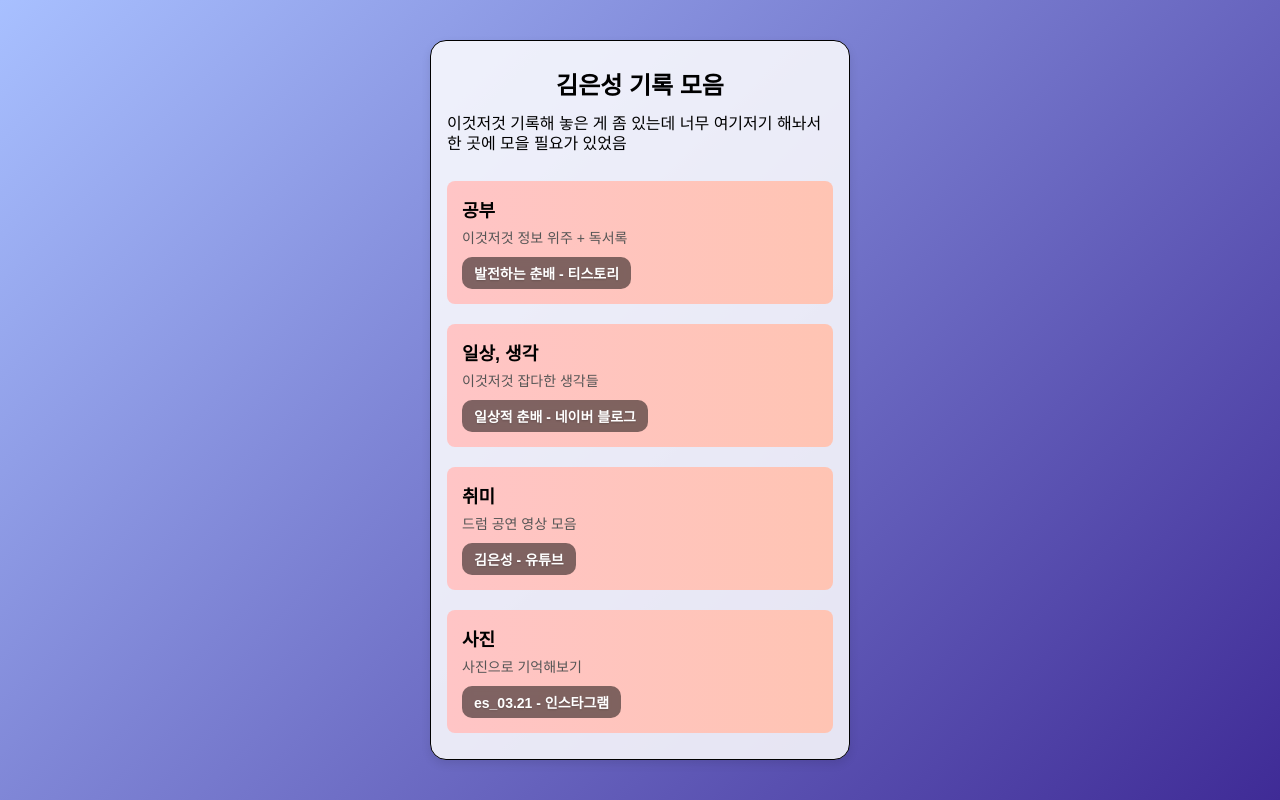
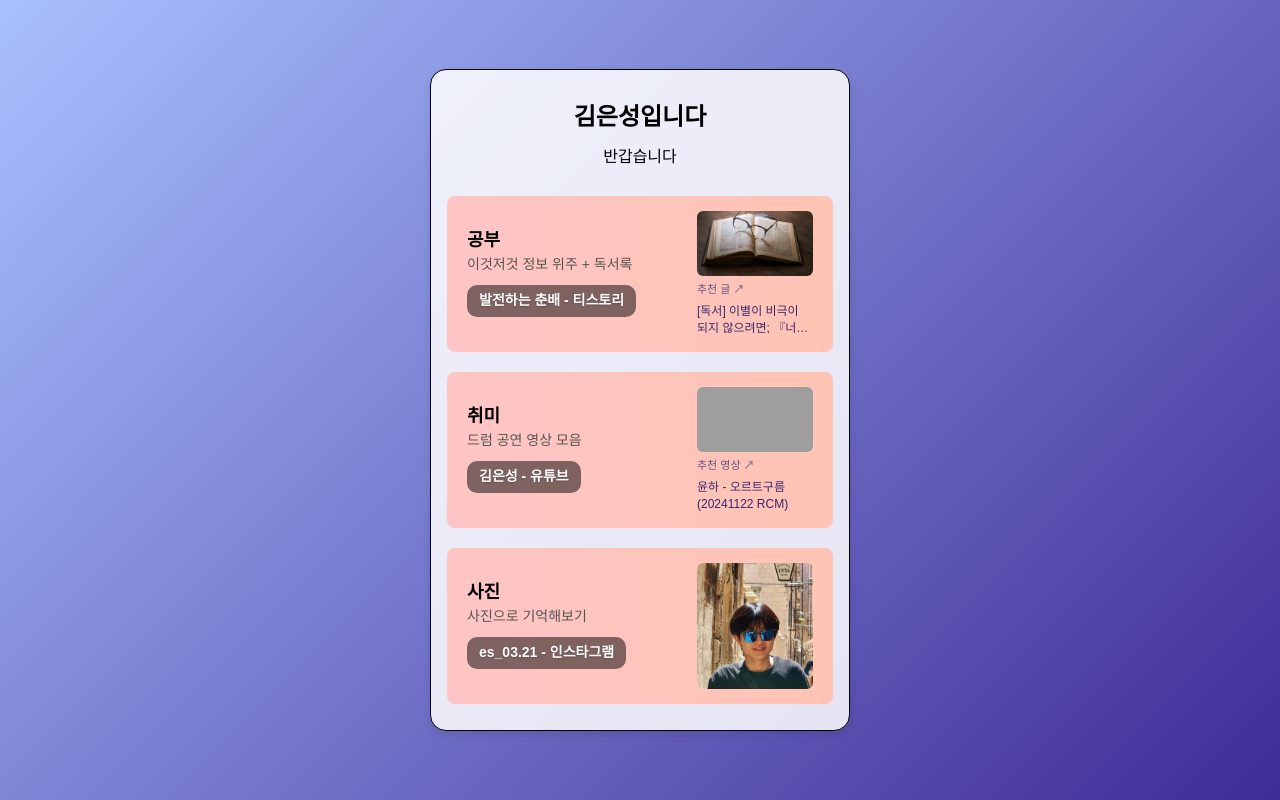
Before and after one commit to kes0321/about-me, a plain HTML site: page index.html in a window 1280 px wide. Drawn offline with Linux system fonts and the light colour scheme; grey boxes are pictures that could not be loaded; a web font is replaced by a local one.

Commit message:
[update] content update

```diff
--- a/index.css
+++ b/index.css
@@ -19,14 +19,15 @@ html {
 body {
     position: relative;
     width: 100dvw;
-    height: 100dvh;
+    min-height: 100dvh;
+    padding: 5dvh 0;
 
     background: linear-gradient(135deg, #a8c0ff, #3f2b96);
 }
 .body-container {
     max-width: 420px;
     width: 80%;
-    height: 90%;
+    margin: 0 auto;
     border: 1px solid black;
     padding: 16px;
     background: rgba(255, 255, 255, 0.85);
@@ -44,6 +45,7 @@ body {
 }
 .body-header {
     flex: 1;
+    min-height: 100px;
 
     display: flex;
     flex-direction: column;
@@ -71,7 +73,11 @@ body {
     flex-direction: column;
     align-items: flex-start;
     width: 100%;
-    padding: 15px;
+    height: 156px;
+    flex-shrink: 0;
+    justify-content: center;
+    padding-block: 15px;
+    padding-inline: 20px;
     margin: 10px 0;
     background: linear-gradient(90deg, #ffc5c6, #ffc4b3);
     border: none;
@@ -80,7 +86,7 @@ body {
     border-radius: 8px;
     transition: filter 0.2s;
 }
-.link-card:hover {
+button.link-card:hover {
     filter: brightness(1.1);
 }
 .link-title {
@@ -94,6 +100,7 @@ body {
     margin-bottom: 10px;
 }
 .link-btn-text {
+    text-decoration: none;
     background: rgba(0, 0, 0, 0.5); /* 투명한 느낌으로 조화 */
     color: #fff;
     padding: 6px 12px;
@@ -105,7 +112,96 @@ body {
     text-shadow: 0px 1px 2px rgba(0, 0, 0, 0.2);
     transition: background 0.2s, transform 0.2s;
 }
-.link-card:hover .link-btn-text {
+.recommended-link {
+    margin-top: 12px;
+    padding: 8px 0;
+    color: #39266d;
+    font-size: 14px;
+    line-height: 1.5;
+    text-underline-offset: 4px;
+}
+section.link-card {
+    cursor: default;
+}
+.link-card a:focus-visible {
+    outline: 3px solid #39266d;
+    outline-offset: 4px;
+}
+button.link-card:hover .link-btn-text,
+.card-info:hover .link-btn-text,
+.card-info:focus-within .link-btn-text {
     background: rgba(0, 0, 0, 0.8);
+}
+button.link-card:hover .link-btn-text {
     transform: scale(1.05); /* 살짝 커지는 효과 */
 }
+
+.has-recommendation {
+    display: grid;
+    grid-template-columns: minmax(0, 1fr) 116px;
+    gap: 14px;
+    align-items: center;
+}
+.card-info {
+    min-width: 0;
+    transition: transform 0.2s, filter 0.2s;
+}
+.card-info:hover,
+.card-info:focus-within,
+.recommended-link:hover,
+.recommended-link:focus-visible {
+    transform: translateY(-2px) scale(1.03);
+    filter: brightness(1.05);
+}
+.card-info .link-desc { line-height: 1.5; }
+.card-info .link-btn-text { line-height: 1.4; }
+.recommended-link {
+    display: flex;
+    min-width: 0;
+    flex-direction: column;
+    gap: 5px;
+    width: 100%;
+    margin: 0;
+    padding: 0;
+    text-decoration: none;
+    transition: transform 0.2s, filter 0.2s;
+}
+.recommendation-image {
+    display: block;
+    width: 100%;
+    aspect-ratio: 16 / 9;
+    object-fit: cover;
+    border-radius: 6px;
+    background: #eee5f5;
+}
+.article-cover {
+    display: flex;
+    align-items: center;
+    justify-content: center;
+    color: #655080;
+    background: linear-gradient(135deg, #f7f0df, #e5d7ed);
+}
+.recommendation-label { font-size: 11px; color: #655080; }
+.instagram-preview .recommendation-image {
+    height: 126px;
+    aspect-ratio: auto;
+    object-fit: cover;
+}
+.recommendation-title {
+    font-size: 12px;
+    line-height: 1.45;
+    display: -webkit-box;
+    -webkit-line-clamp: 2;
+    -webkit-box-orient: vertical;
+    width: 100%;
+    height: 2.9em;
+    white-space: normal;
+    overflow-wrap: anywhere;
+    text-overflow: ellipsis;
+    overflow: hidden;
+}
+.recommended-link:hover .recommendation-title { text-decoration: underline; }
+@media (max-width: 360px) {
+    .body-container { width: 94%; }
+    .has-recommendation { grid-template-columns: minmax(0, 1fr) 100px; gap: 10px; }
+}
--- a/index.html
+++ b/index.html
@@ -1,5 +1,6 @@
 <!DOCTYPE html>
-<html lang="en">
+<html lang="ko">
+
 <head>
   <meta charset="UTF-8">
   <meta name="viewport" content="width=device-width, initial-scale=1.0">
@@ -7,37 +8,52 @@
   <link rel="stylesheet" href="./reset.css">
   <link rel="stylesheet" href="./index.css">
 </head>
+
 <body>
   <div class="body-container">
     <header class="body-header">
-            <h1>김은성 기록 모음</h1>
-            <p>이것저것 기록해 놓은 게 좀 있는데 너무 여기저기 해놔서 한 곳에 모을 필요가 있었음</p>
+      <h1>김은성입니다</h1>
+      <p>반갑습니다</p>
     </header>
     <main class="body-links-container">
-            <button class="link-card" onclick="window.location.href='https://chunbae0-dev.tistory.com/'">
+      <section class="link-card has-recommendation">
+        <div class="card-info">
           <div class="link-title">공부</div>
           <div class="link-desc">이것저것 정보 위주 + 독서록</div>
-                <div class="link-btn-text">발전하는 춘배 - 티스토리</div>
-              </button>
+          <a class="link-btn-text" href="https://chunbae0-dev.tistory.com/">발전하는 춘배 - 티스토리</a>
+        </div>
+        <a class="recommended-link" href="https://chunbae0-dev.tistory.com/53" target="_blank" rel="noopener noreferrer">
+          <img class="recommendation-image" src="./book-thumbnail.png" loading="lazy">
+          <span class="recommendation-label">추천 글 ↗</span>
+          <span class="recommendation-title">[독서] 이별이 비극이 되지 않으려면; 『너의 췌장을 먹고 싶어』</span>
+          </a>
+      </section>
 
-              <button class="link-card" onclick="window.location.href='https://blog.naver.com/chunbae0-life'">
-                <div class="link-title">일상, 생각</div>
-                <div class="link-desc">이것저것 잡다한 생각들</div>
-                <div class="link-btn-text">일상적 춘배 - 네이버 블로그</div>
-              </button>
-
-              <button class="link-card" onclick="window.location.href='https://www.youtube.com/@%EA%B9%80%EC%9D%80%EC%84%B1-y3f'">
+      <section class="link-card has-recommendation">
+        <div class="card-info">
           <div class="link-title">취미</div>
           <div class="link-desc">드럼 공연 영상 모음</div>
-                <div class="link-btn-text">김은성 - 유튜브</div>
-              </button>
+          <a class="link-btn-text" href="https://www.youtube.com/@%EA%B9%80%EC%9D%80%EC%84%B1-y3f">김은성 - 유튜브</a>
+        </div>
+        <a class="recommended-link" href="https://www.youtube.com/watch?v=xoGqUtD0v8A" target="_blank"
+          rel="noopener noreferrer"><img class="recommendation-image"
+            src="https://i.ytimg.com/vi/xoGqUtD0v8A/hqdefault.jpg" alt="" loading="lazy"
+            referrerpolicy="no-referrer"><span class="recommendation-label">추천 영상 ↗</span><span
+            class="recommendation-title">윤하 - 오르트구름 (20241122 RCM)</span></a>
+      </section>
 
-              <button class="link-card" onclick="window.location.href='https://www.instagram.com/es_03.21?igsh=MTJsY3J2ZnZwbXJwdA=='">
+      <section class="link-card has-recommendation">
+        <div class="card-info">
         <div class="link-title">사진</div>
         <div class="link-desc">사진으로 기억해보기</div>
-                <div class="link-btn-text">es_03.21 - 인스타그램</div>
-              </button>
+        <a class="link-btn-text" href="https://www.instagram.com/es_03.21/">es_03.21 - 인스타그램</a>
+        </div>
+        <a class="recommended-link instagram-preview" href="https://www.instagram.com/es_03.21/" target="_blank" rel="noopener noreferrer">
+          <img class="recommendation-image" src="./insta%20thumnail.png" loading="lazy">
+        </a>
+      </section>
     </main>
   </div>
 </body>
+
 </html>
```
Also changed, not shown: book-thumbnail.png (added), insta thumnail.png (added). Lines whose indentation alone changed are shown as unchanged.
